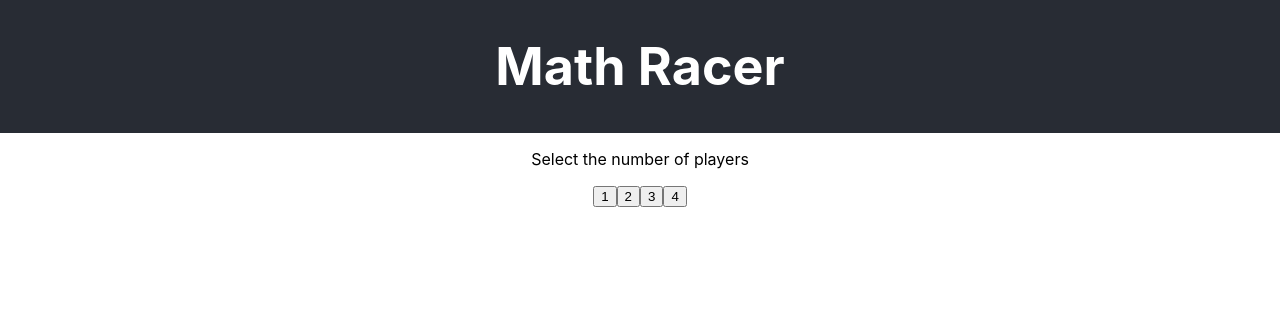
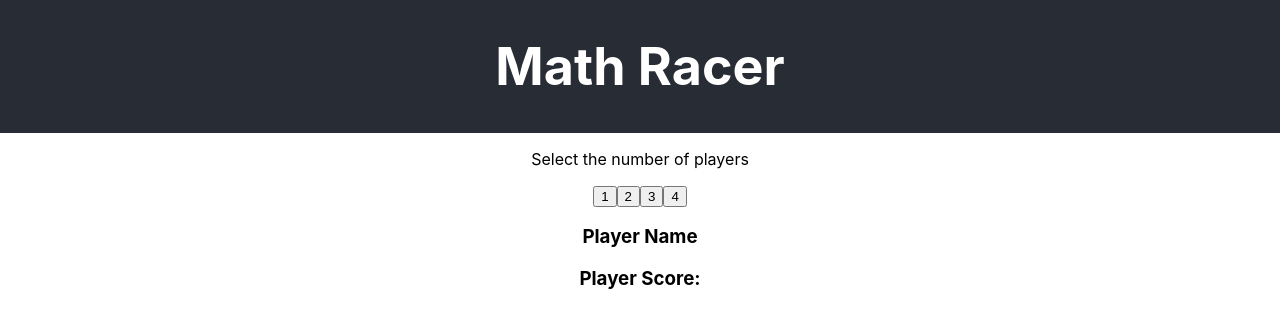
Before and after one commit to mewarren/math-racer, a React (Create React App) app: page / in a window 1280 px wide. Shown: the top 328 px of the page. Built offline with nearby package versions, Linux system fonts and the light colour scheme.

Commit message:
create StatusBar

```diff
--- a/src/components/Game.js
+++ b/src/components/Game.js
@@ -2,6 +2,7 @@ import React from 'react';
 import Players from './Players';
 import Player from './Player';
 import Subject from './Subject';
+import StatusBar from './StatusBar';
 
 export default class Game extends React.Component {
     constructor(props) {
@@ -48,6 +49,7 @@ export default class Game extends React.Component {
                 <Players playersState={numberOfPlayers} setPlayers={this.setNumberOfPlayers}/>
                 <Player playersState={numberOfPlayers} playerInfo={players} addPlayerName={this.addPlayerInfo}/>
                 <Subject playersState={numberOfPlayers} playerInfo={players} subject={subject} startGame={this.startGame}/>
+                <StatusBar/>
             </div>
         );
     }
--- a/src/components/Player.js
+++ b/src/components/Player.js
@@ -26,6 +26,6 @@ export default class Player extends React.Component {
                 <button onClick={this.handleClick}>Next</button>
             </div>
             : null
-        )
+        );
     }
 }
--- /dev/null
+++ b/src/components/StatusBar.js
@@ -0,0 +1,17 @@
+import React from 'react';
+
+export default class StatusBar extends React.Component {
+    constructor(props) {
+        super(props);
+    }
+
+    render() {
+        return(
+            <div>
+                <h3>Player Name</h3>
+                <h3>Player Score:</h3>
+            </div>
+
+        );
+    }
+}
```
